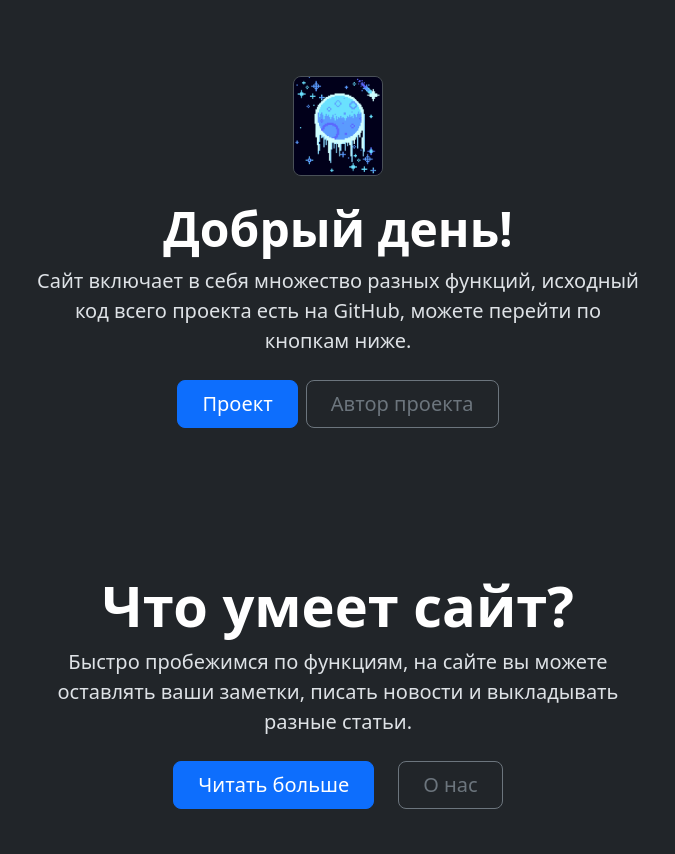
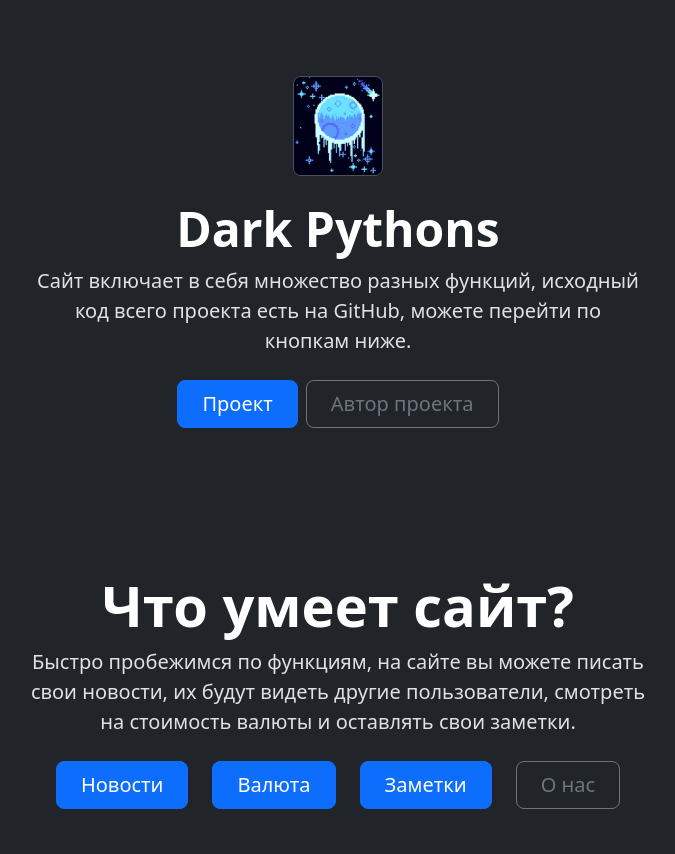
Before and after one commit to DarkPythons/Flask-site, a Flask app: page / in a window 1280 px wide. Shown: the part 92-946 px from the top of the page, without its empty margins (302-977 px from the left). Run offline with Flask 3, Linux system fonts and the light colour scheme; parts of the project's set-up code (start-up, migrations or seed data) failed here and were passed over.

Commit message:
Added meaningful text on the site pages and the first handler for notes

```diff
--- a/app/main.py
+++ b/app/main.py
@@ -7,6 +7,7 @@ from auth.router_auth import auth_router
 from error_handlers import error_router
 from converter.router_converter import converter_router
 from news.router_news import news_router
+from notes.router_notes import notes_router
 
 db_setting = BaseSettingsDataBase()
 
@@ -40,6 +41,7 @@ app.register_blueprint(auth_router, url_prefix='/auth')
 app.register_blueprint(error_router)
 app.register_blueprint(converter_router, url_prefix="/convert")
 app.register_blueprint(news_router, url_prefix='/news')
+app.register_blueprint(notes_router, url_prefix='/notes')
 
 if __name__ == "__main__":
     from database import db
--- a/app/templates/about.html
+++ b/app/templates/about.html
@@ -7,9 +7,11 @@
 <div class="cover-container h-100 text-bg-dark">
     <main class="px-3 padding_styles">
       <h1>Вас приветствует DarkPythons!</h1>
-      <p class="lead">Вы находитесь на сайте, написанном на Flask. В его функционал входят: заметки, написание статей, сообщение новостей пользователям.</p>
+      <p class="lead">Полный функционал сайта: конвертация валюты (большой выбор валют), написание новостей (учитываются просмотры пользователей), написание заметок, войдите в свой аккаунт ниже, чтобы получить доступ к этим функциям.</p>
       <p class="lead"></p>
-        <a href="#" class="btn btn-lg btn-light fw-bold border-white bg-white">Узнать больше</a>
+        <a href="/auth/login" class="btn btn-lg btn-light fw-bold border-white bg-white">Войти</a>
+        <a href="/auth/register" class="btn btn-lg btn-light fw-bold border-white bg-white">Создать аккаунт</a>
+        <a href="/auth/profile" class="btn btn-lg btn-light fw-bold border-white bg-white">Профиль</a>
       </p>
     </main>
   </div>
--- a/app/templates/index.html
+++ b/app/templates/index.html
@@ -11,7 +11,7 @@
 
   <div class="px-4 py-5 my-5 text-center">
     <img class="d-block mx-auto mb-4 border rounded-3" src="static/image/photo_index.png" alt="site photo" width="90" height="100">
-    <h1 class="display-5 fw-bold text-body-emphasis">Добрый день!</h1>
+    <h1 class="display-5 fw-bold text-body-emphasis">Dark Pythons</h1>
     <div class="col-lg-6 mx-auto">
       <p class="lead mb-4">Сайт включает в себя множество разных функций,
       исходный код всего проекта есть на GitHub, можете перейти по кнопкам ниже.</p>
@@ -29,11 +29,12 @@
   <div class="px-4 pt-5 my-5 text-center border-bottom">
     <h1 class="display-4 fw-bold text-body-emphasis">Что умеет сайт?</h1>
     <div class="col-lg-6 mx-auto">
-      <p class="lead mb-4">Быстро пробежимся по функциям, на сайте вы можете оставлять ваши заметки,
-      писать новости и выкладывать разные статьи.
+      <p class="lead mb-4">Быстро пробежимся по функциям, на сайте вы можете писать свои новости, их будут видеть другие пользователи, смотреть на стоимость валюты и оставлять свои заметки.
       </p>
       <div class="d-grid gap-2 d-sm-flex justify-content-sm-center mb-5">
-        <a type="button" class="btn btn-primary btn-lg px-4 me-sm-3">Читать больше</a>
+        <a href='/news' type="button" class="btn btn-primary btn-lg px-4 me-sm-3">Новости</a>
+        <a href='/convert' type="button" class="btn btn-primary btn-lg px-4 me-sm-3">Валюта</a>
+        <a href='/notes' type="button" class="btn btn-primary btn-lg px-4 me-sm-3">Заметки</a>
         <a href='/about' type="button" class="btn btn-outline-secondary btn-lg px-4">О нас</a>
       </div>
     </div>
@@ -53,14 +54,14 @@
       </div>
       <div class="col-lg-6">
         <h1 class="display-5 fw-bold text-body-emphasis lh-1 mb-3">Краткое предисловие.</h1>
-        <p class="lead">Данный сайт написан в образовательных целях, дабы закрепить тему Flask,
+        <p class="lead">Данный сайт написан на python с использованием Flask фреймворка,
         вы можете
         <a href='https://github.com/DarkPythons/Flask-site'>скачать</a>
         его и изменить как вам угодно,
         проект распространяется под свободной лицензией MIT.</p>
         <div class="d-grid gap-2 d-md-flex justify-content-md-start">
-          <button type="button" class="btn btn-primary btn-lg px-4 me-md-2">кнопка</button>
-          <button type="button" class="btn btn-outline-secondary btn-lg px-4">кнопка</button>
+          <a href='/auth/login' type="button" class="btn btn-primary btn-lg px-4 me-md-2">Войти</a>
+          <a href='https://mit-license.org/' type="button" class="btn btn-outline-secondary btn-lg px-4">Лицензия</a>
         </div>
       </div>
     </div>
@@ -72,21 +73,7 @@
 
   <div class="b-example-divider"></div>
 
-  <div class="container my-5">
-    <div class="row p-4 pb-0 pe-lg-0 pt-lg-5 align-items-center rounded-3 border shadow-lg">
-      <div class="col-lg-7 p-3 p-lg-5 pt-lg-3">
-        <h1 class="display-4 fw-bold lh-1 text-body-emphasis">Оцените качество проекта и дизайна по достоинству!</h1>
-        <p class="lead">Сайт написан без какого-либо JavaScript, но автор постарался сделать конвертер валюты и без этого, получилось хорошо, поробуйте по кнопке ниже:</p>
-        <div class="d-grid gap-2 d-md-flex justify-content-md-start mb-4 mb-lg-3">
-          <a href='/convert' type="button" class="btn btn-primary btn-lg px-4 me-md-2 fw-bold">Конвертер</a>
-          <a href='#' type="button" class="btn btn-outline-secondary btn-lg px-4">Base</a>
-        </div>
-      </div>
-      <div class="col-lg-4 offset-lg-1 p-0 overflow-hidden shadow-lg">
-          <img class="rounded-lg-3" src="bootstrap-docs.png" alt="" width="720">
-      </div>
-    </div>
-  </div>
+
   <div class="b-example-divider"></div>
   <div class="b-example-divider mb-0"></div>
 </main>
```
Also changed, not shown: app/notes/router_notes.py (added, +8 -0 lines).
